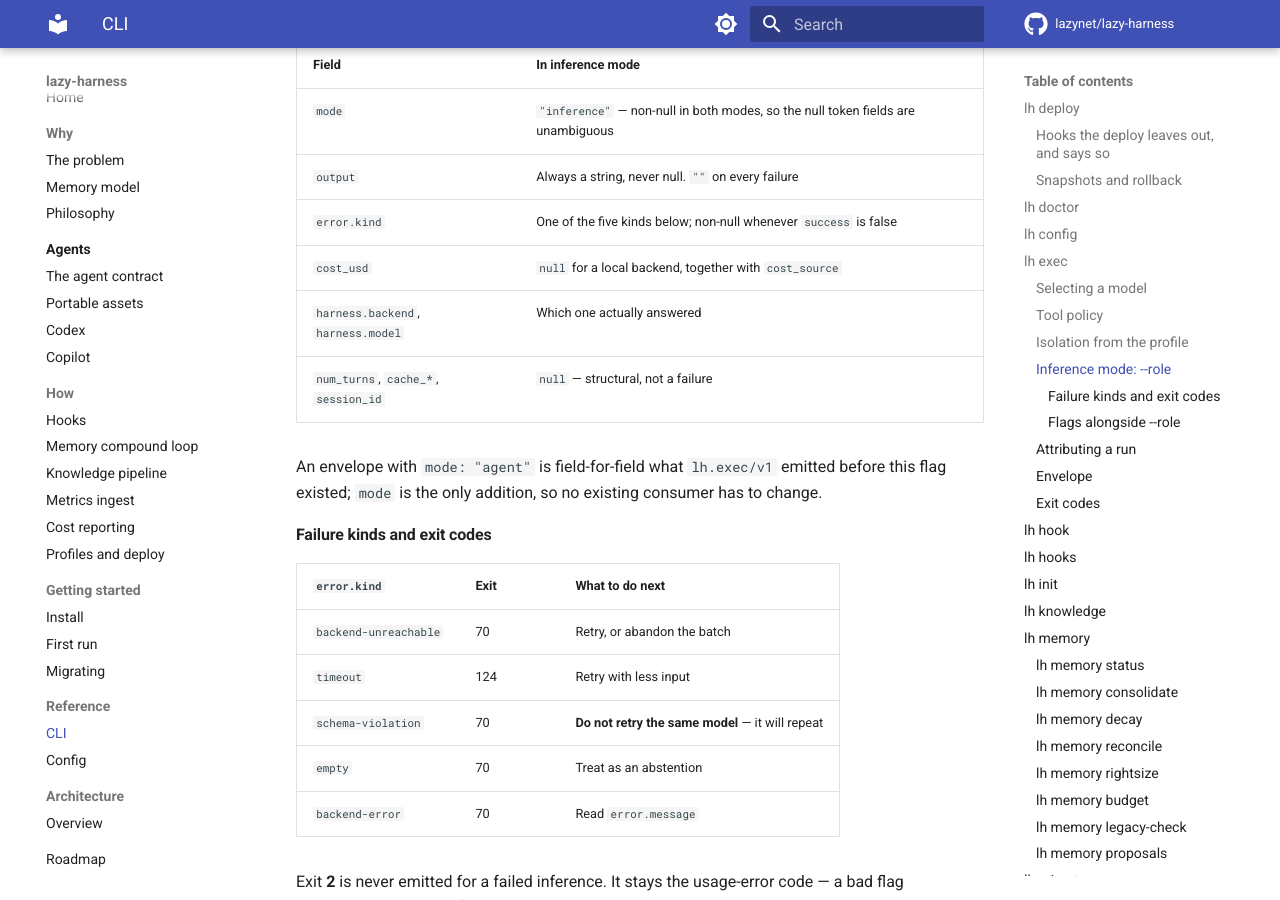
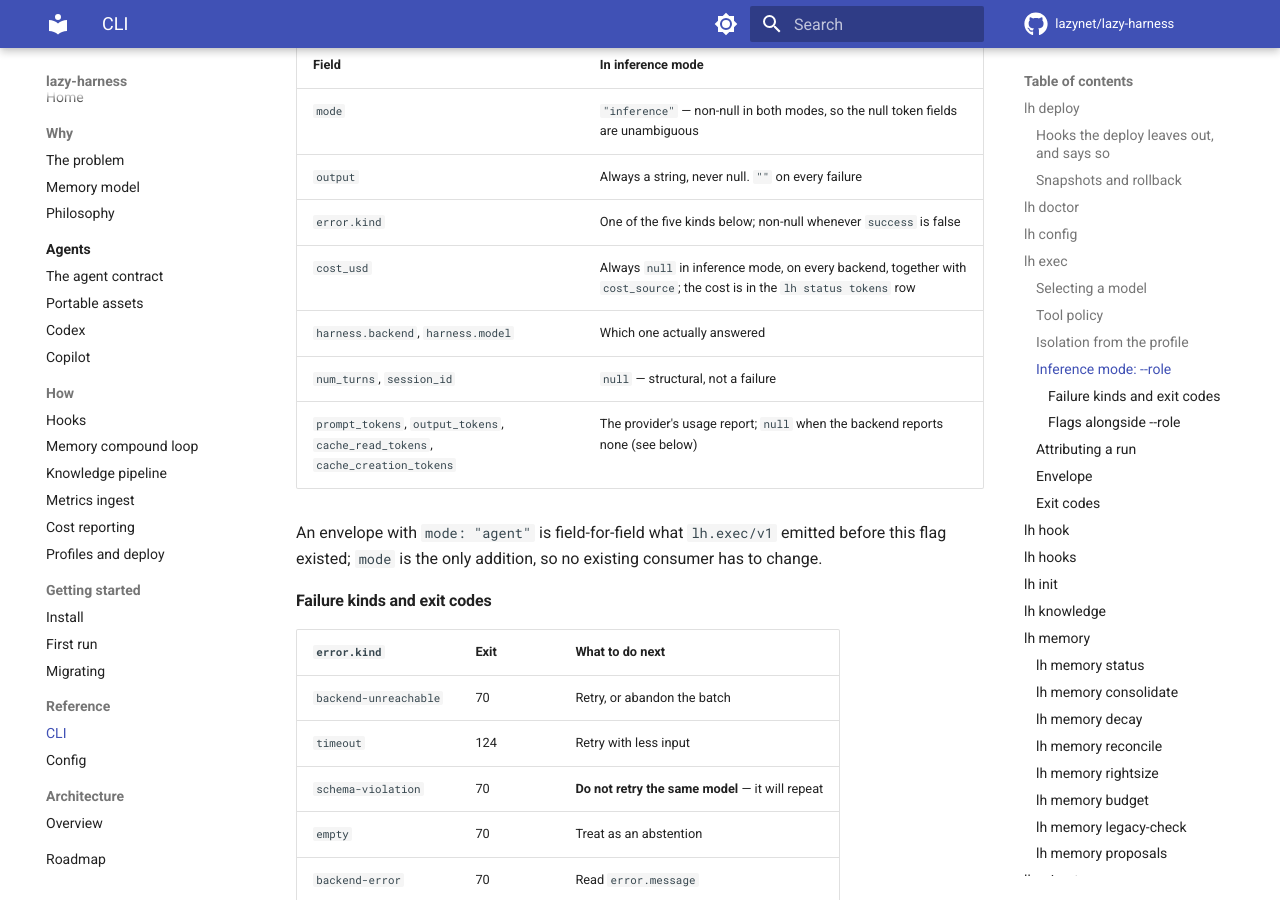
Before and after one commit to lazynet/lazy-harness, an MkDocs documentation site: the page built from docs/reference/cli.md, in a window 1280 px wide and 900 px high, scrolled down 10840 px. Built offline with MkDocs 1.6.1 and Material for MkDocs 9.7.7, drawn with Linux system fonts in a browser that asks for light colours; comment, search, counter and statistics services are not loaded.

Commit message:
docs: close the 0.92.0 pre-release drift (#581)

```diff
--- a/docs/reference/cli.md
+++ b/docs/reference/cli.md
@@ -210,9 +210,10 @@ The envelope is the same `lh.exec/v1` document, with `mode` naming which kind of
 | `mode` | `"inference"` — non-null in both modes, so the null token fields are unambiguous |
 | `output` | Always a string, never null. `""` on every failure |
 | `error.kind` | One of the five kinds below; non-null whenever `success` is false |
-| `cost_usd` | `null` for a local backend, together with `cost_source` |
+| `cost_usd` | Always `null` in inference mode, on every backend, together with `cost_source`; the cost is in the `lh status tokens` row |
 | `harness.backend`, `harness.model` | Which one actually answered |
-| `num_turns`, `cache_*`, `session_id` | `null` — structural, not a failure |
+| `num_turns`, `session_id` | `null` — structural, not a failure |
+| `prompt_tokens`, `output_tokens`, `cache_read_tokens`, `cache_creation_tokens` | The provider's usage report; `null` when the backend reports none (see below) |
 
 An envelope with `mode: "agent"` is field-for-field what `lh.exec/v1` emitted before this flag existed; `mode` is the only addition, so no existing consumer has to change.
 
```
Also changed, not shown: specs/adrs/039-role-routed-inference.md (+4 -2 lines), specs/backlog.md (+4 -4 lines).
